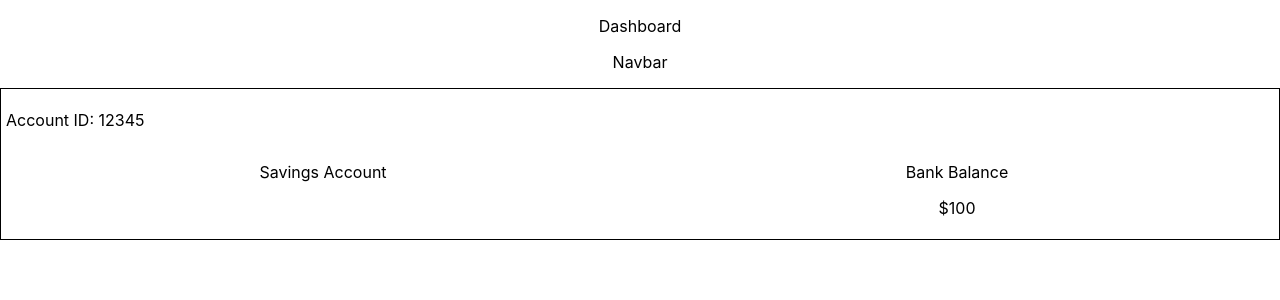
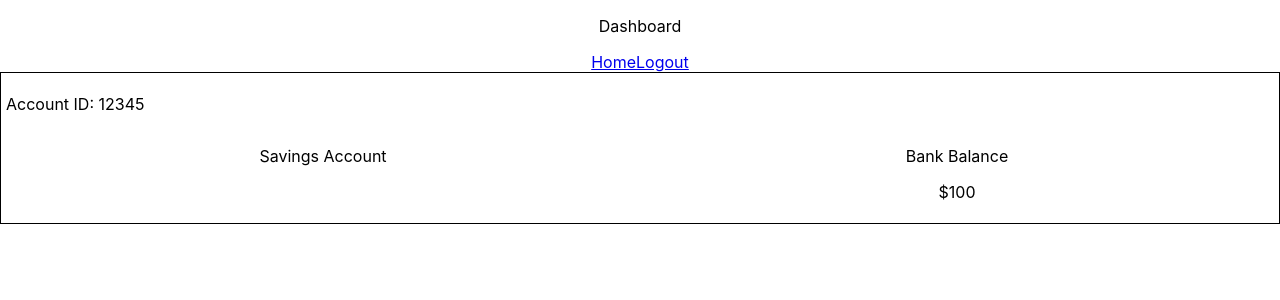
Before and after one commit to ernestlim8/tt__24, a React (Create React App) app in the folder client/: page / in a window 1280 px wide. Shown: the top 300 px of the page. Built offline with nearby package versions, Linux system fonts and the light colour scheme.

Commit message:
add navbar

```diff
--- a/client/src/App.js
+++ b/client/src/App.js
@@ -2,7 +2,7 @@ import logo from './logo.svg';
 import './App.css';
 import Login from './pages/Login.js'
 import Dashboard from './pages/Dashboard';
-import { BrowserRouter as Router, Route, Routes, Switch } from 'react-router-dom';
+import { BrowserRouter as Router, Route, Routes, Switch, useNavigate } from 'react-router-dom';
 import CreateTransaction from './components/CreateTransaction';
 import ProfilePage from './components/ProfilePage';
 import Home from './pages/Home';
@@ -10,13 +10,18 @@ import { useState } from 'react';
 
 function App() {
   const [user, setUser] = useState("1");
+
+  function Logout() {
+    setUser(null);
+  }
+
   return (
     <div className="App">
       {!user
 
       ? <Login/>
       : <Routes>
-          <Route element={<Dashboard />}>
+          <Route element={<Dashboard Logout={Logout} />}>
             <Route index element={<Home/>} />
             <Route path="/profile" element={<ProfilePage />} />
             <Route path="/create" element={<CreateTransaction />} />
--- a/client/src/components/Navbar.js
+++ b/client/src/components/Navbar.js
@@ -1,7 +1,19 @@
-function Navbar() {
+import { Link } from "react-router-dom";
+import { useNavigate } from "react-router-dom";
+
+function Navbar(props) {
+    function OnLogout() {
+        try {
+            props.Logout();
+
+        } catch(e) {
+            console.log(e);
+        }
+    }
     return (
       <div className="App">
-        <p>Navbar</p>
+        <Link to="/">Home</Link>
+        <Link to="/" onClick={OnLogout}>Logout</Link>
       </div>
     );
   }
--- a/client/src/pages/Dashboard.js
+++ b/client/src/pages/Dashboard.js
@@ -1,12 +1,11 @@
 import { Outlet } from "react-router-dom";
 import Navbar from "../components/Navbar";
-import Transaction from "../components/Transaction";
 
-function Dashboard() {
+function Dashboard(props) {
     return (
       <div className="App">
         <p>Dashboard</p>
-        <Navbar/>
+        <Navbar Logout={props.Logout}/>
         <Outlet/>
       </div>
     );
```
